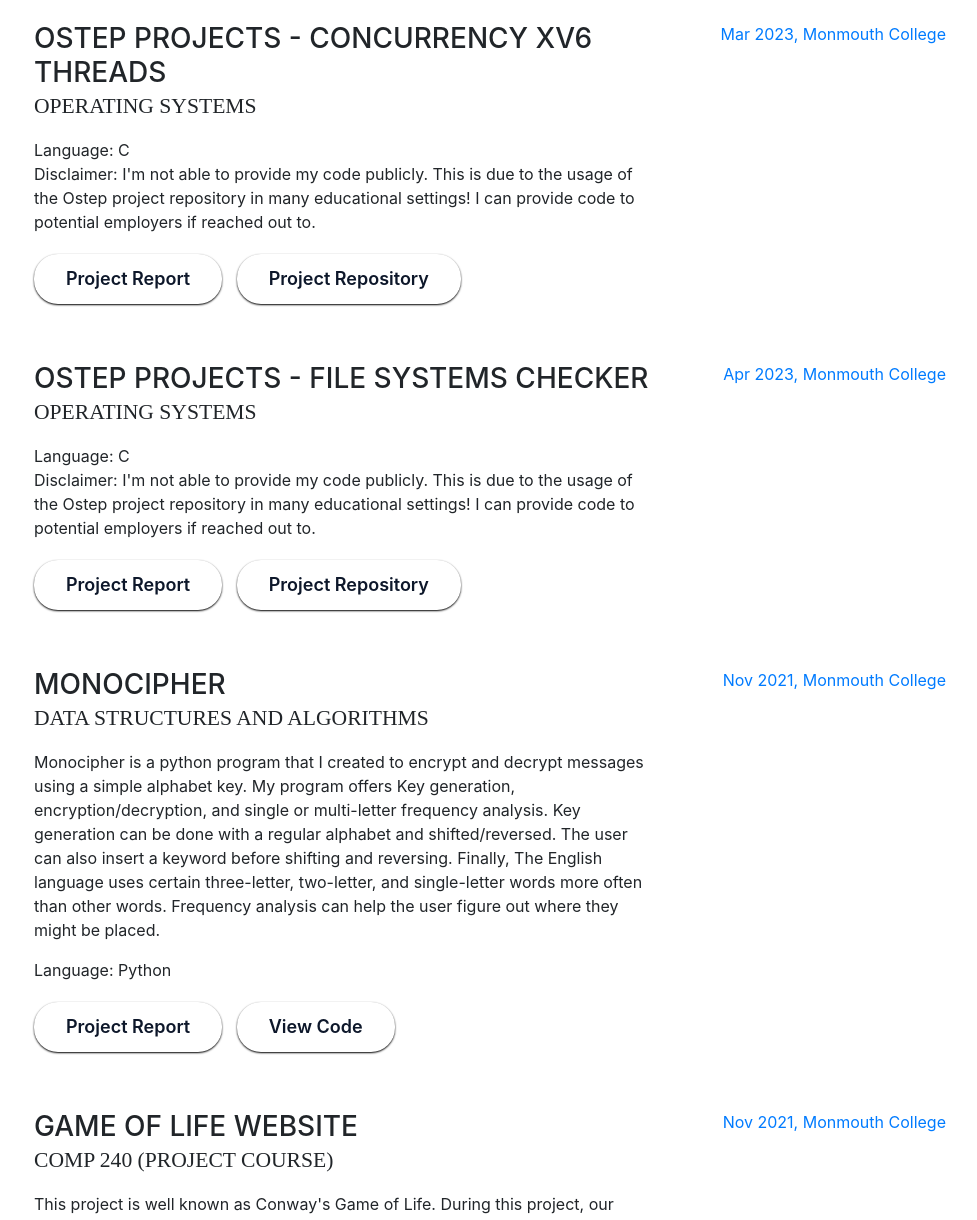
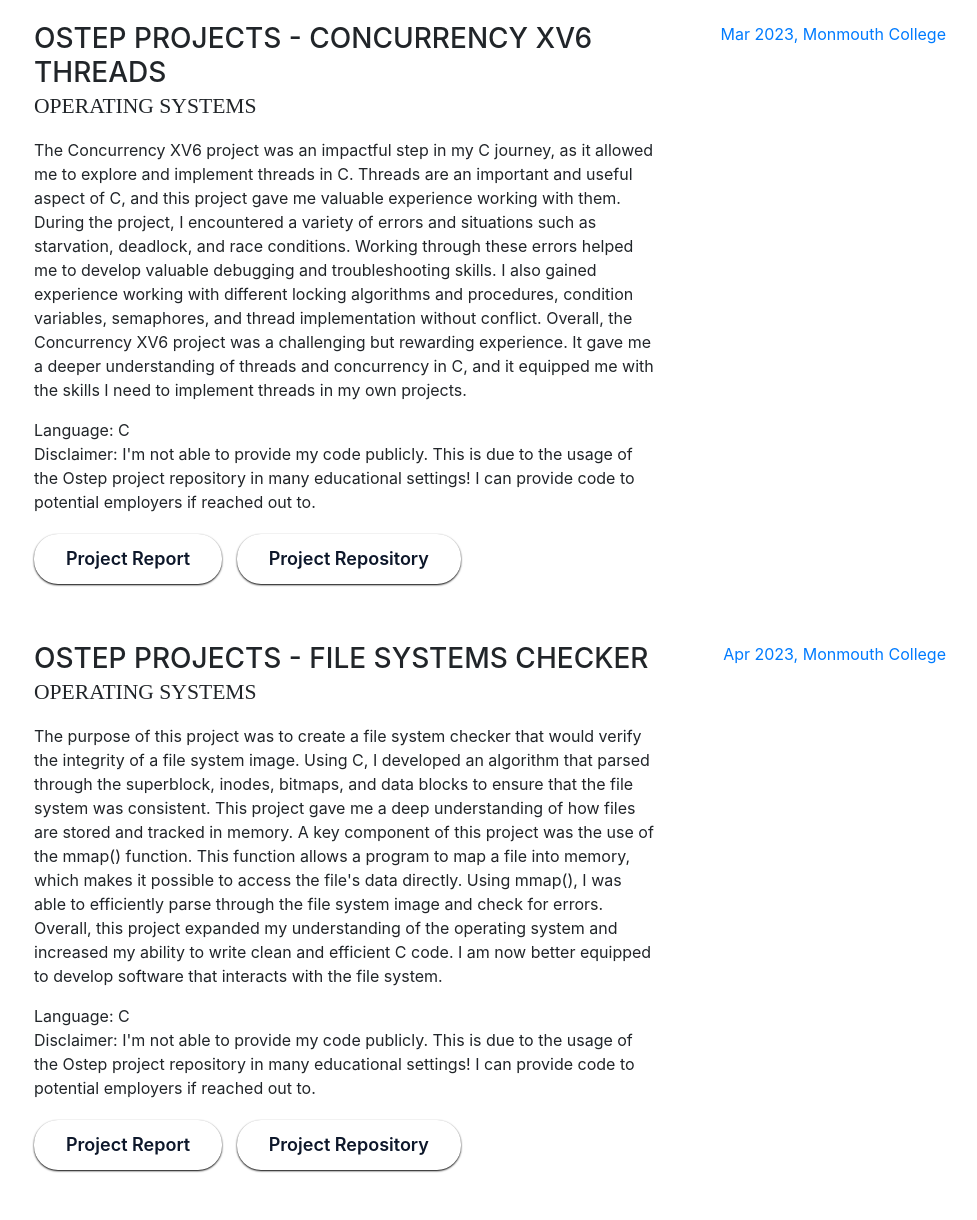
Before and after one commit to WyattMayor/OldPort, a website with bundled scripts: page index.html in a window 1280 px wide. Shown: the part 1940-3160 px from the top of the page, without its empty margins (286-1263 px from the left). Built offline with nearby package versions, Linux system fonts and the light colour scheme; files whose address does not match are found by name; a web font is replaced by a local one.

Commit message:
worked on 2 projects

```diff
--- a/index.html
+++ b/index.html
@@ -157,7 +157,7 @@
             <div class="resume-content mr-auto">
               <h3 class="mb-0">Ostep Projects - Concurrency xv6 Threads</h3>
               <div class="subheading mb-3">Operating Systems</div>
-              <p></p>
+              <p>The Concurrency XV6 project was an impactful step in my C journey, as it allowed me to explore and implement threads in C. Threads are an important and useful aspect of C, and this project gave me valuable experience working with them. During the project, I encountered a variety of errors and situations such as starvation, deadlock, and race conditions. Working through these errors helped me to develop valuable debugging and troubleshooting skills. I also gained experience working with different locking algorithms and procedures, condition variables, semaphores, and thread implementation without conflict. Overall, the Concurrency XV6 project was a challenging but rewarding experience. It gave me a deeper understanding of threads and concurrency in C, and it equipped me with the skills I need to implement threads in my own projects.</p>
             <div>Language: C</div>
             <div>Disclaimer: I'm not able to provide my code publicly. This is due to the usage of the Ostep project repository in many educational settings! I can provide code to potential employers if reached out to.</div>
             <div><a href='NotReadyYet.html'>
@@ -174,7 +174,7 @@
             <div class="resume-content mr-auto">
               <h3 class="mb-0">Ostep Projects - File Systems Checker</h3>
               <div class="subheading mb-3">Operating Systems</div>
-              <p></p>
+              <p>The purpose of this project was to create a file system checker that would verify the integrity of a file system image. Using C, I developed an algorithm that parsed through the superblock, inodes, bitmaps, and data blocks to ensure that the file system was consistent. This project gave me a deep understanding of how files are stored and tracked in memory. A key component of this project was the use of the mmap() function. This function allows a program to map a file into memory, which makes it possible to access the file's data directly. Using mmap(), I was able to efficiently parse through the file system image and check for errors. Overall, this project expanded my understanding of the operating system and increased my ability to write clean and efficient C code. I am now better equipped to develop software that interacts with the file system.</p>
             <div>Language: C</div>
             <div>Disclaimer: I'm not able to provide my code publicly. This is due to the usage of the Ostep project repository in many educational settings! I can provide code to potential employers if reached out to.</div>
             <div><a href='NotReadyYet.html'>
```
